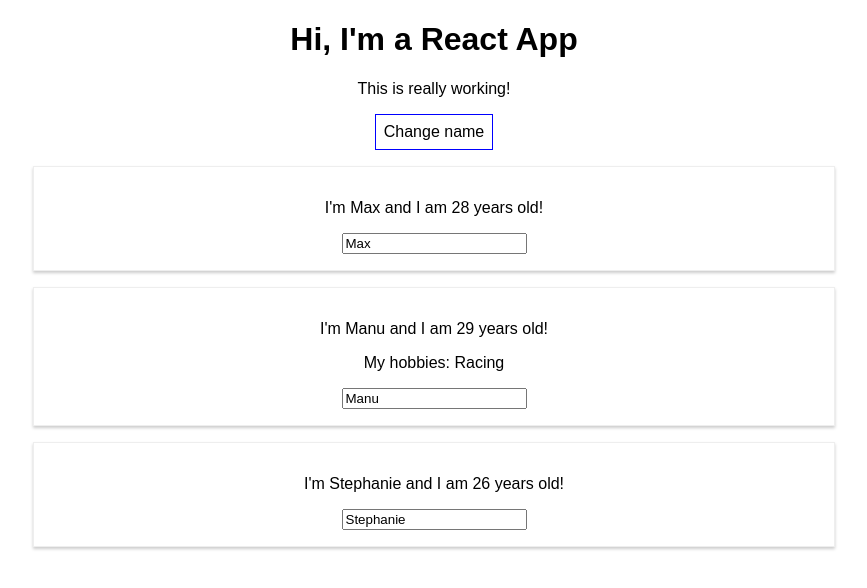
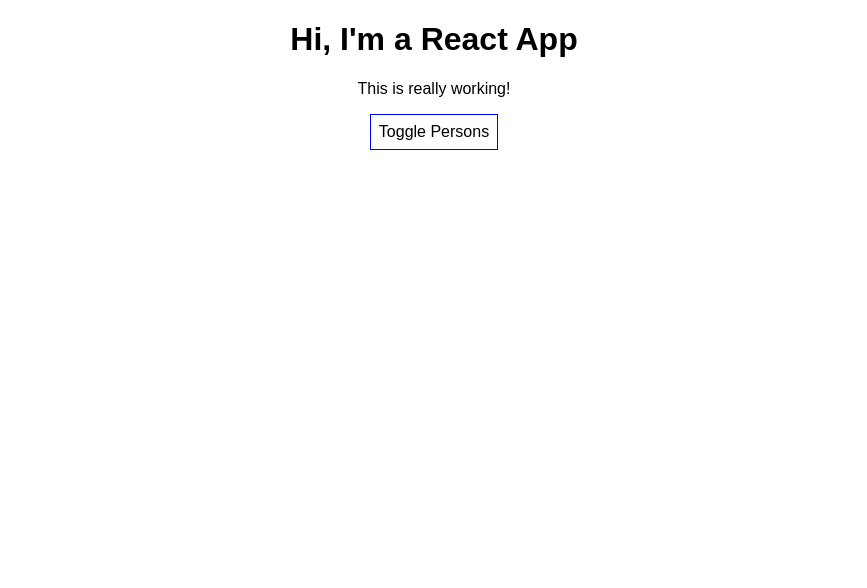
Before and after one commit to rohipedia/react-complete-guide, a React (Create React App) app: page / in a window 1280 px wide. Shown: the top 588 px of the page, without its empty margins (206-1073 px from the left). Built offline with nearby package versions, Linux system fonts and the light colour scheme.

Commit message:
changes for deletion

```diff
--- a/src/App.js
+++ b/src/App.js
@@ -19,19 +19,10 @@ class App extends Component {
     showPersons: false
   }
 
-  switchNameHandler = (newName) => {
-    this.setState({
-      persons: [{
-        name: newName,
-        age: 28
-      }, {
-        name: 'Manu',
-        age: 29
-      }, {
-        name: 'Stephanie',
-        age: 26
-      }]
-    });
+  deletePersonHandler = (index) => {
+    const persons = this.state.persons;
+    persons.splice(index, 1);
+    this.setState({persons: persons});
   }
 
   nameChangedHandler = (event) => {
@@ -50,7 +41,8 @@ class App extends Component {
   }
 
   togglePersonsHandler = () => {
-
+    const doesShow = this.state.showPersons;
+    this.setState({ showPersons: !doesShow })
   }
 
   render() {
@@ -62,28 +54,29 @@ class App extends Component {
       cursor: 'pointer'
     }
 
+    let persons = null;
+
+    if (this.state.showPersons) {
+      persons = (
+        <div>
+          {this.state.persons.map((person, index) => {
+            return <Person
+              click={() => this.deletePersonHandler(index)}
+              name={person.name}
+              age={person.age} />
+          })}
+        </div>
+      )
+    }
+
     return (
       <div className="App">
         <h1>Hi, I'm a React App</h1>
         <p>This is really working!</p>
-
         <button
           style={style}
-          onClick={this.togglePersonsHandler}
-        >Change name</button>
-        <div>
-          <Person
-            name={this.state.persons[0].name}
-            age={this.state.persons[0].age} />
-          <Person
-            name={this.state.persons[1].name}
-            age={this.state.persons[1].age}
-            click={this.switchNameHandler.bind(this, 'Max!')}
-            change={this.nameChangedHandler}>My hobbies: Racing</Person>
-          <Person
-            name={this.state.persons[2].name}
-            age={this.state.persons[2].age} />
-        </div>
+          onClick={this.togglePersonsHandler}>Toggle Persons</button>
+        { persons }
       </div>
     );
   }
```
